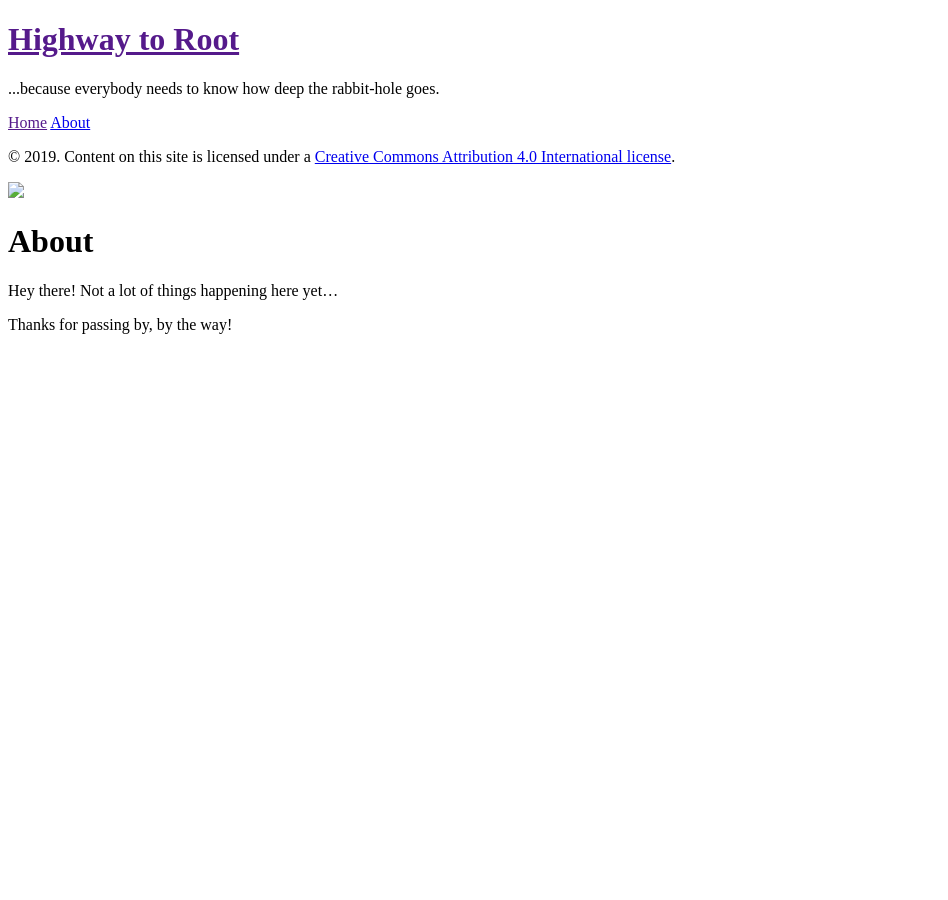
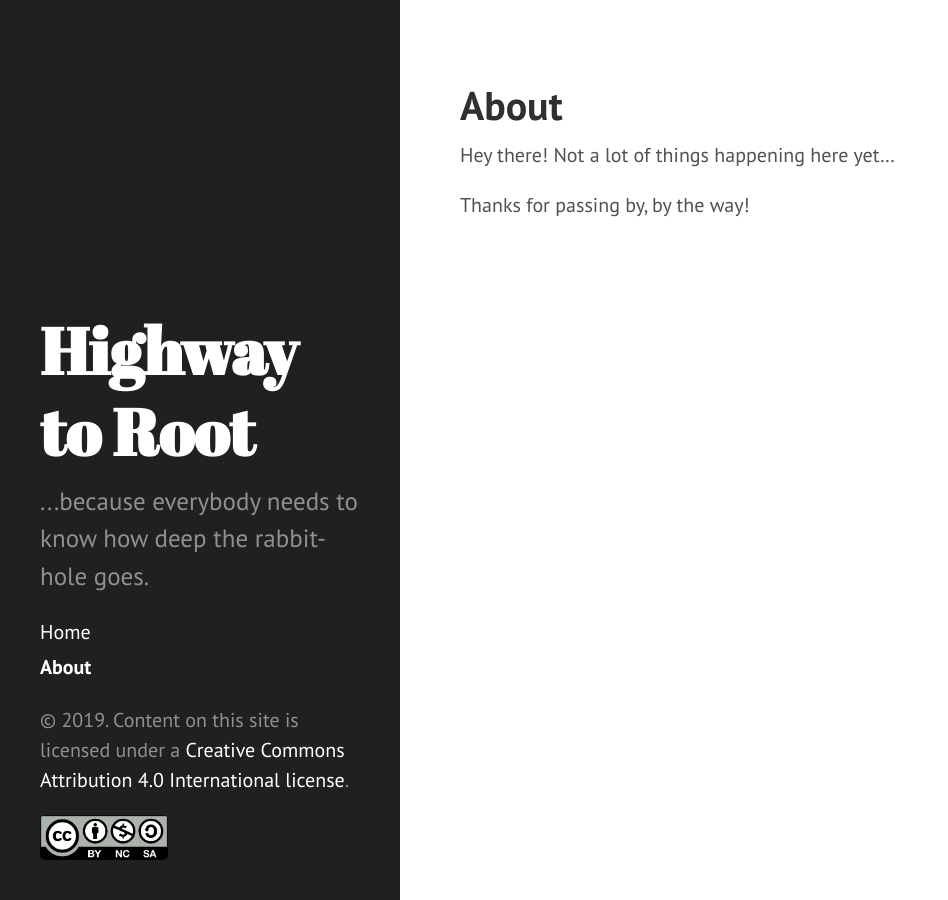
Before and after one commit to highwaytoroot/highwaytoroot.github.io, a Jekyll site: the page built from about.md, in a window 1280 px wide. Shown: the whole page, without its empty margins (0-948 px from the left). Built offline with Jekyll 4.4.1, drawn with Linux system fonts in a browser that asks for light colours.

Commit message:
GUI fix?

```diff
--- a/_includes/head.html
+++ b/_includes/head.html
@@ -15,14 +15,14 @@
   </title>
 
   <!-- CSS -->
-  <link rel="stylesheet" href="{{ site.baseurl }}public/css/poole.css">
-  <link rel="stylesheet" href="{{ site.baseurl }}public/css/syntax.css">
-  <link rel="stylesheet" href="{{ site.baseurl }}public/css/hyde.css">
+  <link rel="stylesheet" href="{{ site.url }}/public/css/poole.css">
+  <link rel="stylesheet" href="{{ site.url }}/public/css/syntax.css">
+  <link rel="stylesheet" href="{{ site.url }}/public/css/hyde.css">
   <link rel="stylesheet" href="http://fonts.googleapis.com/css?family=PT+Sans:400,400italic,700|Abril+Fatface">
 
   <!-- Icons -->
-  <link rel="apple-touch-icon-precomposed" sizes="144x144" href="{{ site.baseurl }}public/apple-touch-icon-144-precomposed.png">
-                                 <link rel="shortcut icon" href="{{ site.baseurl }}public/favicon.ico">
+  <link rel="apple-touch-icon-precomposed" sizes="144x144" href="{{ site.url }}/public/apple-touch-icon-144-precomposed.png">
+                                 <link rel="shortcut icon" href="{{ site.url }}/public/favicon.ico">
 
   <!-- RSS -->
   <link rel="alternate" type="application/rss+xml" title="RSS" href="/atom.xml">
--- a/_includes/sidebar.html
+++ b/_includes/sidebar.html
@@ -2,7 +2,7 @@
   <div class="container sidebar-sticky">
     <div class="sidebar-about">
       <h1>
-        <a href="{{ site.baseurl }}">
+        <a href="{{ site.url }}">
           {{ site.title }}
         </a>
       </h1>
@@ -10,7 +10,7 @@
     </div>
 
     <nav class="sidebar-nav">
-      <a class="sidebar-nav-item{% if page.url == site.baseurl %} active{% endif %}" href="{{ site.baseurl }}">Home</a>
+      <a class="sidebar-nav-item{% if page.url == site.url %} active{% endif %}" href="{{ site.url }}">Home</a>
 
       {% comment %}
         The code below dynamically generates a sidebar nav of pages with
@@ -31,6 +31,6 @@
       <!--<span class="sidebar-nav-item">Currently v{{ site.version }}</span>-->
     </nav>
 
-    <p>&copy; {{ site.time | date: '%Y' }}. Content on this site is licensed under a <a href="https://creativecommons.org/licenses/by-nc-sa/4.0/">Creative Commons Attribution 4.0 International license</a>.</p><img width=40% src="{{ site.baseurl }}images/by-nc-sa.png">
+    <p>&copy; {{ site.time | date: '%Y' }}. Content on this site is licensed under a <a href="https://creativecommons.org/licenses/by-nc-sa/4.0/">Creative Commons Attribution 4.0 International license</a>.</p><img width=40% src="{{ site.url }}/images/by-nc-sa.png">
   </div>
 </div>
```
Also changed, not shown: 6 other files.
